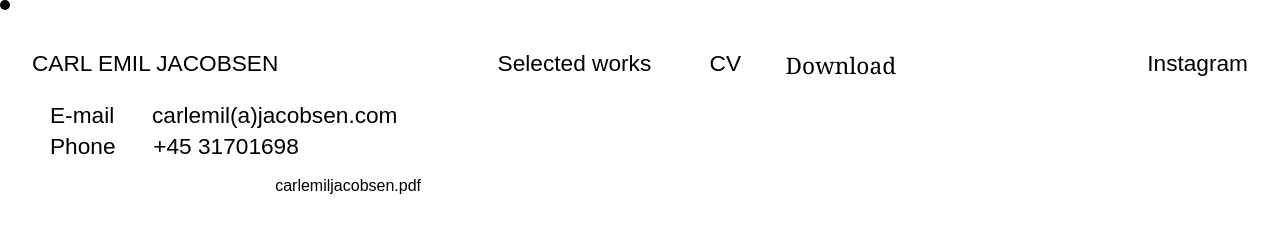
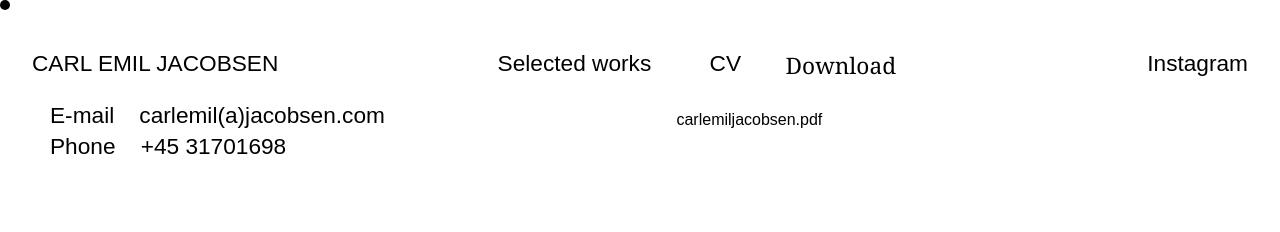
Before and after one commit to Wryth/cej_portfolio, a React app: page /#/downloads in a window 1280 px wide. Built offline with nearby package versions, Linux system fonts and the light colour scheme.

Commit message:
cleanup stated adding title to images added links etc.

```diff
--- a/src/components/downloads.css
+++ b/src/components/downloads.css
@@ -2,3 +2,13 @@
     float: left;
     text-align: left;
 }
+
+.pdfDL{
+    margin: 0;
+    position: absolute;
+    top: -50px;
+    left: 55%;
+    display: block;
+    text-decoration: none;
+    color: black;
+}
--- a/src/components/downloads.js
+++ b/src/components/downloads.js
@@ -5,7 +5,7 @@ class Downloads extends React.Component{
     render(){
         return(
         <div id="dlContainer">
-            <p>carlemiljacobsen.pdf</p>
+            <a className="pdfDL" href={ process.env.PUBLIC_URL + "/dot.png" } /*download*/>carlemiljacobsen.pdf</a>
         </div>
         );
     }
--- a/src/components/exampleReact/SlickDemo.css
+++ b/src/components/exampleReact/SlickDemo.css
@@ -1,7 +1,7 @@
 .pictures{
     max-width: 100%;
     min-height: 1px;
-    height: 100%;
+    height: 90%;
 }
 
 .slick-slide{
--- a/src/components/exampleReact/SlickDemo.js
+++ b/src/components/exampleReact/SlickDemo.js
@@ -1,4 +1,4 @@
-import React from "react";
+import React, { Fragment } from "react";
 import Slider from "react-slick";
 import ReactDOM from 'react-dom';
 import "slick-carousel/slick/slick.css";
--- a/src/components/main.css
+++ b/src/components/main.css
@@ -17,12 +17,7 @@
   text-align: center;
 }
 
-/*
-@media screen { .nomobile { display: block; } } //desktops/laptops
-@media handheld { .nomobile { display: none; } } //mobile devices
-*/
 @media (max-width:960px) {
-  */
   #contentBox{
     position: relative;
     width: 100%;
@@ -30,7 +25,7 @@
     text-align: center;
   }
 
-  a{
+  a, pre{
     font-size: 10px !important;
   }
 
--- a/src/components/myHeader.css
+++ b/src/components/myHeader.css
@@ -32,6 +32,9 @@
 }
 
 .contactTextLines{
+    width: 100%;
     font-size: 17pt;
     line-height: 23pt;
+    text-decoration: none;
+    color: black;
 }
--- a/src/components/myHeader.js
+++ b/src/components/myHeader.js
@@ -18,8 +18,8 @@ class MyHeader extends React.Component {
 function Contact() {
     return(
         <div className="contactText">
-            <pre className="contactTextLines">E-mail      carlemil(a)jacobsen.com</pre>
-            <pre className="contactTextLines">Phone      +45 31701698</pre>
+            <a className="contactTextLines" href="mailto:carlemil@jacobsen.com"><pre>E-mail    carlemil(a)jacobsen.com</pre></a>
+            <pre className="contactTextLines">Phone    +45 31701698</pre>
         </div>
     )
 }
--- a/src/components/myMenu.css
+++ b/src/components/myMenu.css
@@ -8,6 +8,10 @@
 .menuOptions{
     height: 100%;
     width: 100%;
+}
+
+.innerMenu{
+
 }
 
 .menuOption{
--- a/src/components/myMenu.js
+++ b/src/components/myMenu.js
@@ -6,6 +6,13 @@ import {
 import './myMenu.css';
 
 class Menu extends React.Component {
+  constructor(props) {
+    super(props);
+    this.state = {
+        activeDL: false
+    };
+  }
+
     render(){
         return(
             <div id="menuContainer">
@@ -16,6 +23,7 @@ class Menu extends React.Component {
                             >CARL EMIL JACOBSEN
                         </NavLink>
 
+                        <div className="innerMenu">
                             <NavLink className="menuOption"
                             activeClassName="active"
                             id="menuArchive"
@@ -34,6 +42,7 @@ class Menu extends React.Component {
                             id="menuDownloads"
                             to="/downloads"
                             >Download</NavLink>
+                        </div>
 
                         <a id="igLink" className="menuOption" target="_blank" href="https://www.instagram.com/carlemiljacobsen/">Instagram</a>
                 </div>
```
Lines whose indentation alone changed are shown as unchanged.
